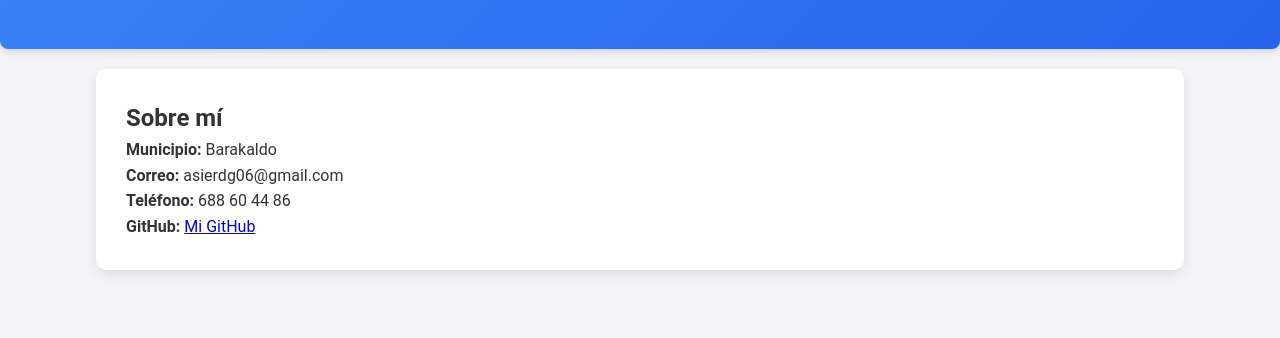
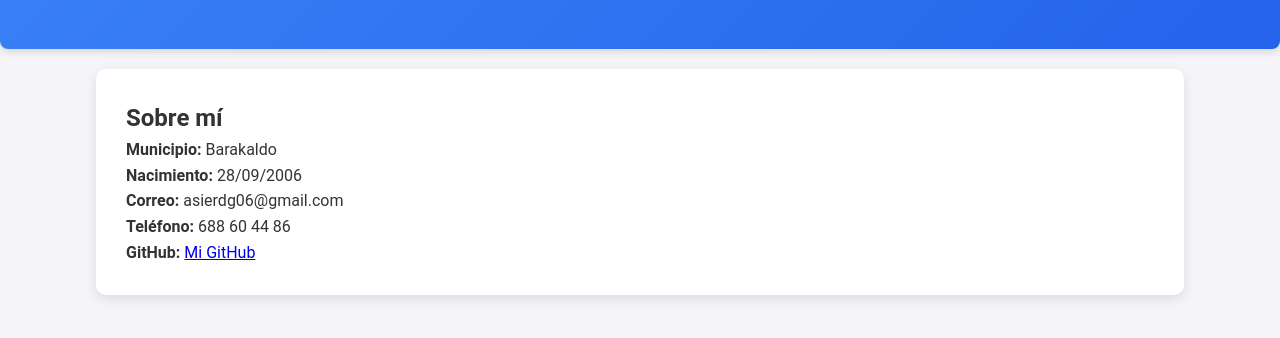
Before and after one commit to asierdg/Cierre-de-trimestre, a plain HTML site: page index.html in a window 1280 px wide. Shown: the part 198-536 px from the top of the page. Drawn offline with Linux system fonts and the light colour scheme.

Commit message:
Update index.html

```diff
--- a/index.html
+++ b/index.html
@@ -22,6 +22,7 @@
         <section>
             <h2>Sobre mí</h2>
             <p><b>Municipio:</b> Barakaldo</p>
+            <p><b>Nacimiento:</b> 28/09/2006</p>
             <p><b>Correo:</b> asierdg06@gmail.com</p>
             <p><b>Teléfono:</b> 688 60 44 86</p>
             <p><b>GitHub:</b> <a href="https://github.com/asierdg" target="_blank">Mi GitHub</a></p>
```
